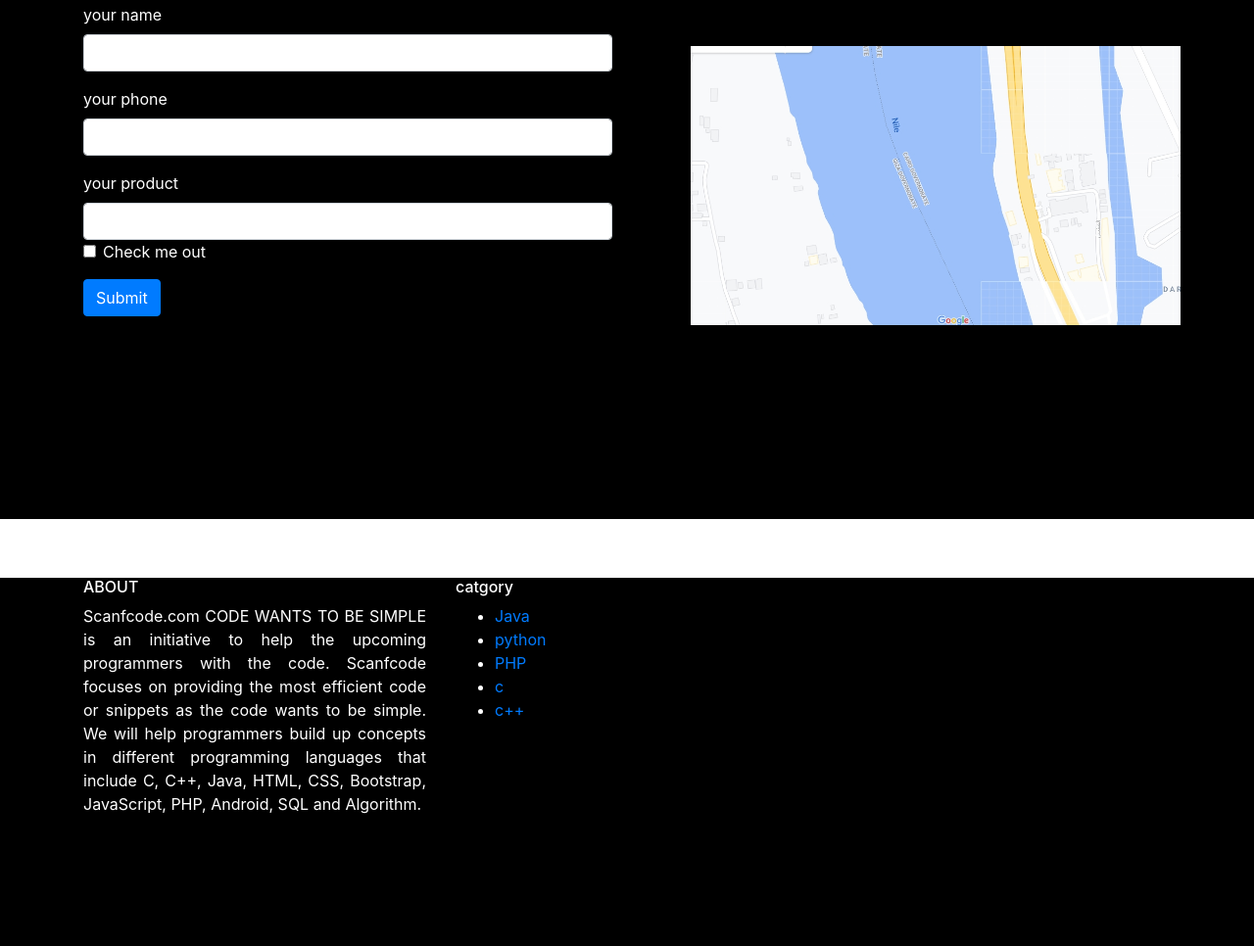
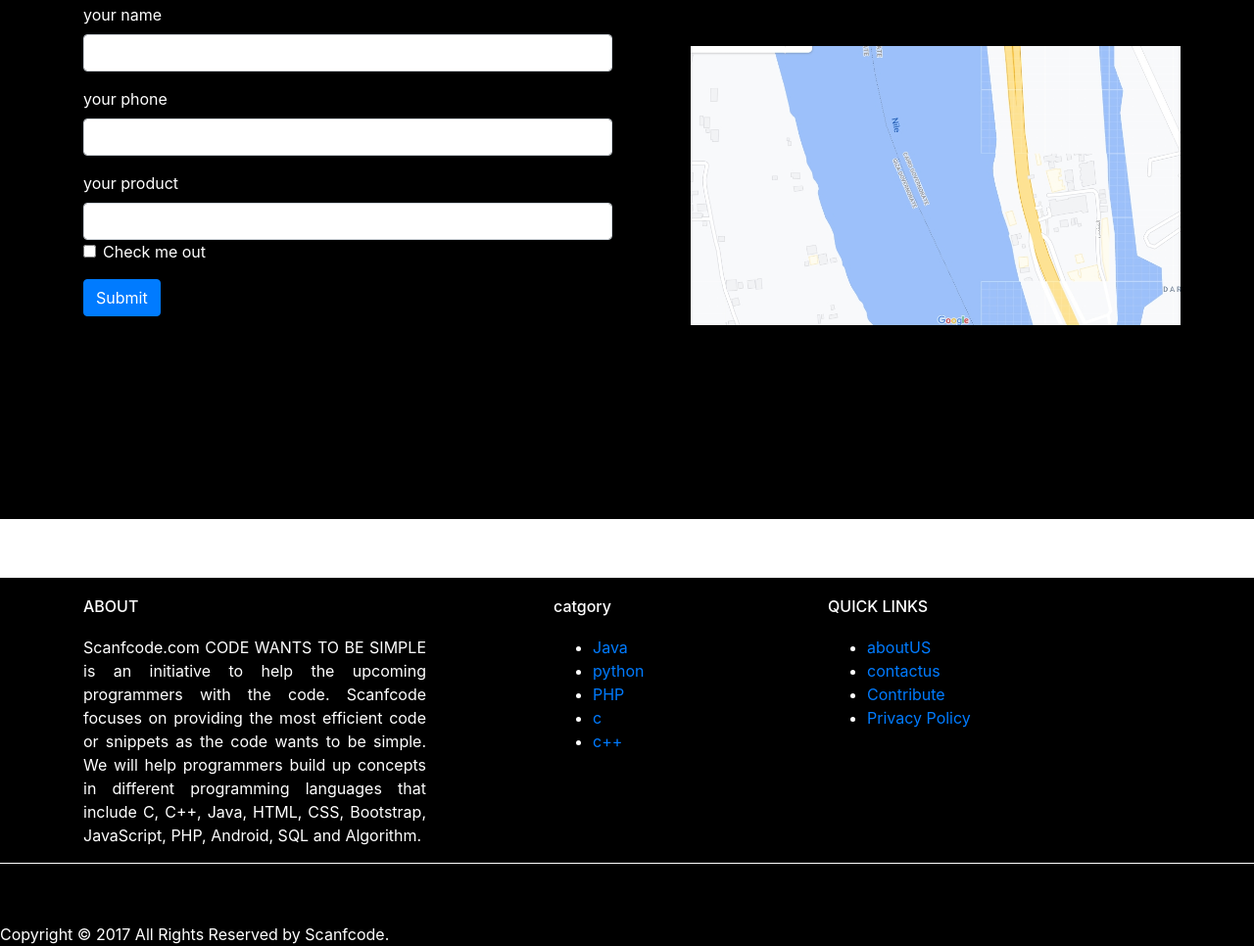
Before and after one commit to amrsaleh2020/full-stack, a plain HTML site: page index.html in a window 1280 px wide. Shown: the part 2334-3300 px from the top of the page at 98% size. Before the commit the page ends 3183 px from the top, so only its background shows below. Drawn offline with nearby package versions, Linux system fonts and the light colour scheme.

Commit message:
first commit

```diff
--- a/css/main.css
+++ b/css/main.css
@@ -79,3 +79,19 @@ li {
     border-radius: 15px;
     border: 1px solid white;
 }
+.h{
+    width: 100%;
+    height: 1px;
+    background-color: white;
+}
+.nn{
+    margin-top: 20px;
+}
+.na{
+    margin-top: 20px;
+    margin-left: 100px;
+}
+.s{
+    margin-top: 60px;
+    margin-bottom: 30px;
+}
--- a/index.html
+++ b/index.html
@@ -260,14 +260,14 @@
           <div class="row">
               <div class="col-md-4">
 
-                    <h6>ABOUT</h6>
-                    <p class="text-justify">Scanfcode.com CODE WANTS TO BE SIMPLE is an initiative to help the upcoming programmers with the code. Scanfcode focuses on providing the most efficient code or snippets as the code wants to be simple. We will help programmers build up concepts in different programming languages that include C, C++, Java, HTML, CSS, Bootstrap, JavaScript, PHP, Android, SQL and Algorithm.</p>
+                    <h6 class="nn">ABOUT</h6>
+                    <p class="text-justify nn">Scanfcode.com CODE WANTS TO BE SIMPLE is an initiative to help the upcoming programmers with the code. Scanfcode focuses on providing the most efficient code or snippets as the code wants to be simple. We will help programmers build up concepts in different programming languages that include C, C++, Java, HTML, CSS, Bootstrap, JavaScript, PHP, Android, SQL and Algorithm.</p>
 
 
               </div>
               <div class="col-md-4">
-                  <h6>catgory</h6>
-                  <ul>
+                  <h6 class="na">catgory</h6>
+                  <ul class="na">
                       <li>
                           <a href="#">Java</a>
                       </li>
@@ -288,12 +288,34 @@
                     </li>
                   </ul>
               </div>
+              <div class="col-md-4">
+                  <h6 class="nn">QUICK LINKS</h6>
+                  <ul class="nn">
+                      <li >
+                          <a href="#">aboutUS</a>
+                      </li>
+                      <li>
+                        <a href="#">contactus</a>
+                    </li>
+                    <li>
+                        <a href="#">Contribute</a>
+                    </li>
+                    <li>
+                        <a href="#">Privacy Policy</a>
+                    </li>
+
+                  </ul>
+              </div>
           </div>
       </div>
 
 
 
    </section>
+   <div class="h"></div>
+   <p class="s">Copyright © 2017 All Rights Reserved by Scanfcode.
+
+</p>
 
 
 
```
